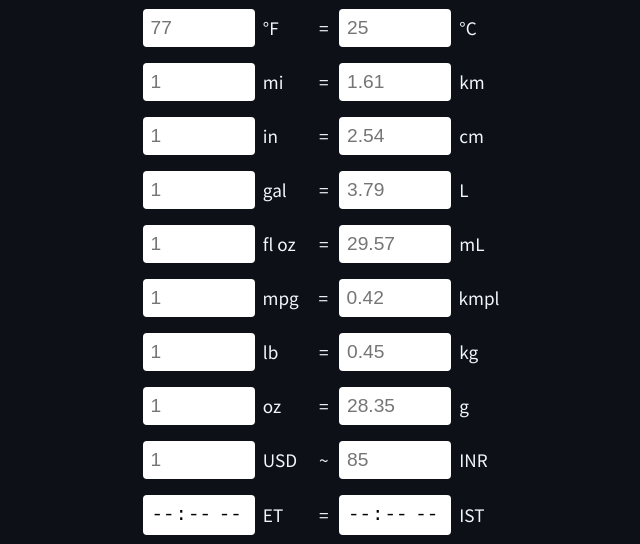
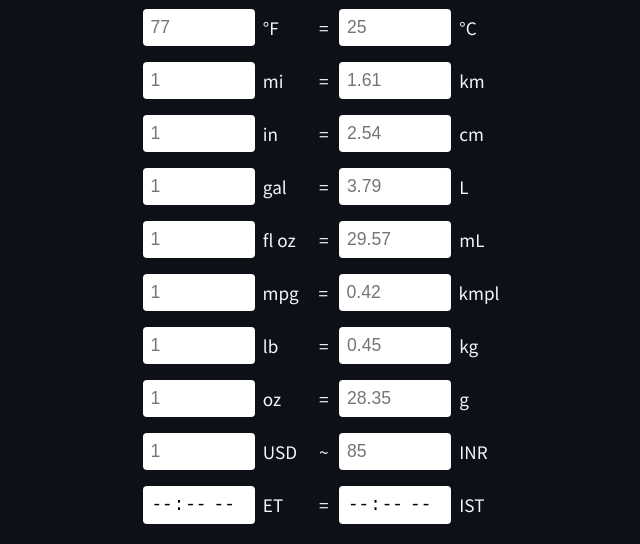
Before and after one commit to abizerluqmanji/unit-converter, a plain HTML site: page index.html in a window 1280 px wide. Shown: the part 90-634 px from the top of the page, without its empty margins (315-955 px from the left). Drawn offline with Linux system fonts and the light colour scheme; grey boxes are pictures that could not be loaded.

Commit message:
Combine common input styles

```diff
--- a/style.css
+++ b/style.css
@@ -28,39 +28,24 @@ body {
     align-items: center;
 }
 
+input[type="time"],
 input[type="number"] {
     border-radius: 4px;
     border: none;
     outline: none;
-    font-size: 1.2rem;
+    font-size: 1.1rem;
     padding: 0.5rem;
     width: 6rem;
     transition: 0.2s;
 }
 
+input[type="time"]:focus,
 input[type="number"]:focus {
     scale: 1.05;
 }
 
+input[type="time"]:focus::placeholder,
 input[type="number"]:focus::placeholder {
-    color: transparent;
-}
-
-input[type="time"] {
-    border-radius: 4px;
-    border: none;
-    outline: none;
-    font-size: 1.2rem;
-    padding: 0.5rem;
-    width: 6rem;
-    transition: 0.2s;
-}
-
-input[type="time"]:focus {
-    scale: 1.05;
-}
-
-input[type="time"]:focus::placeholder {
     color: transparent;
 }
 
```
